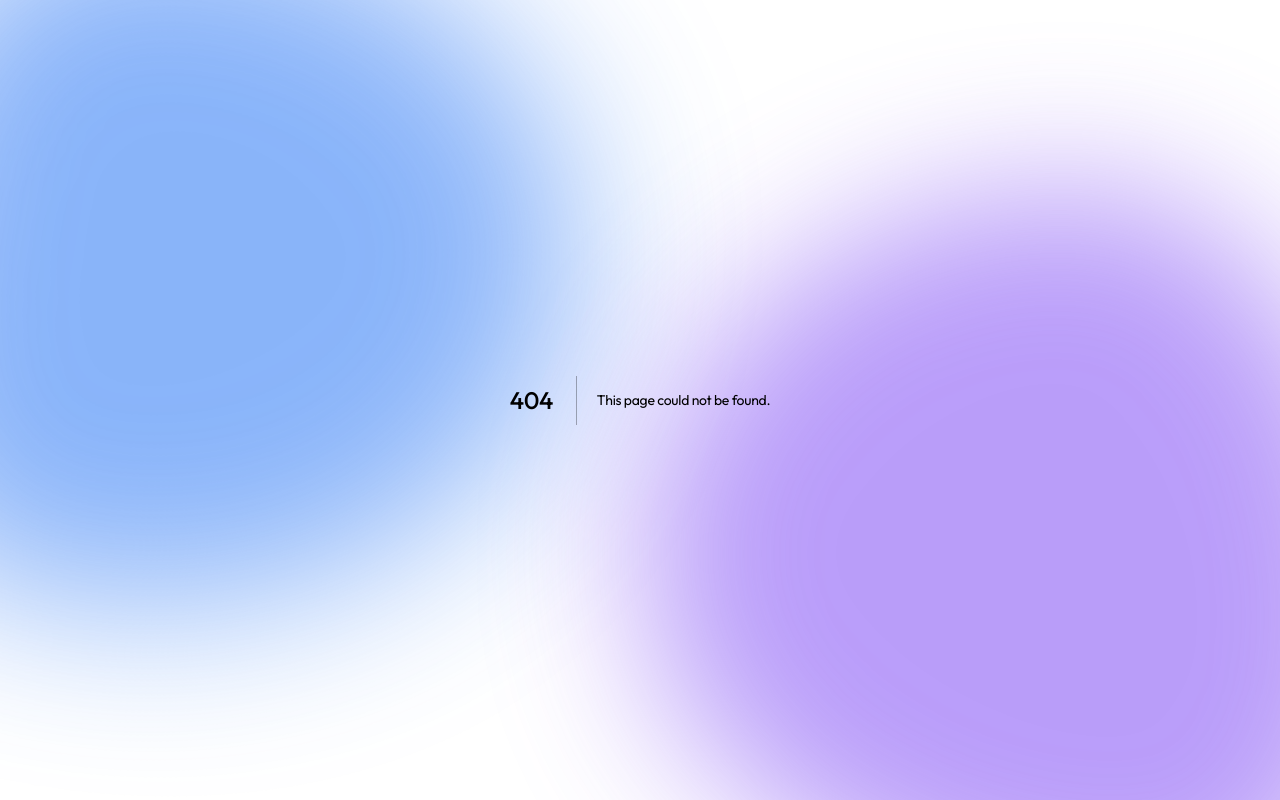
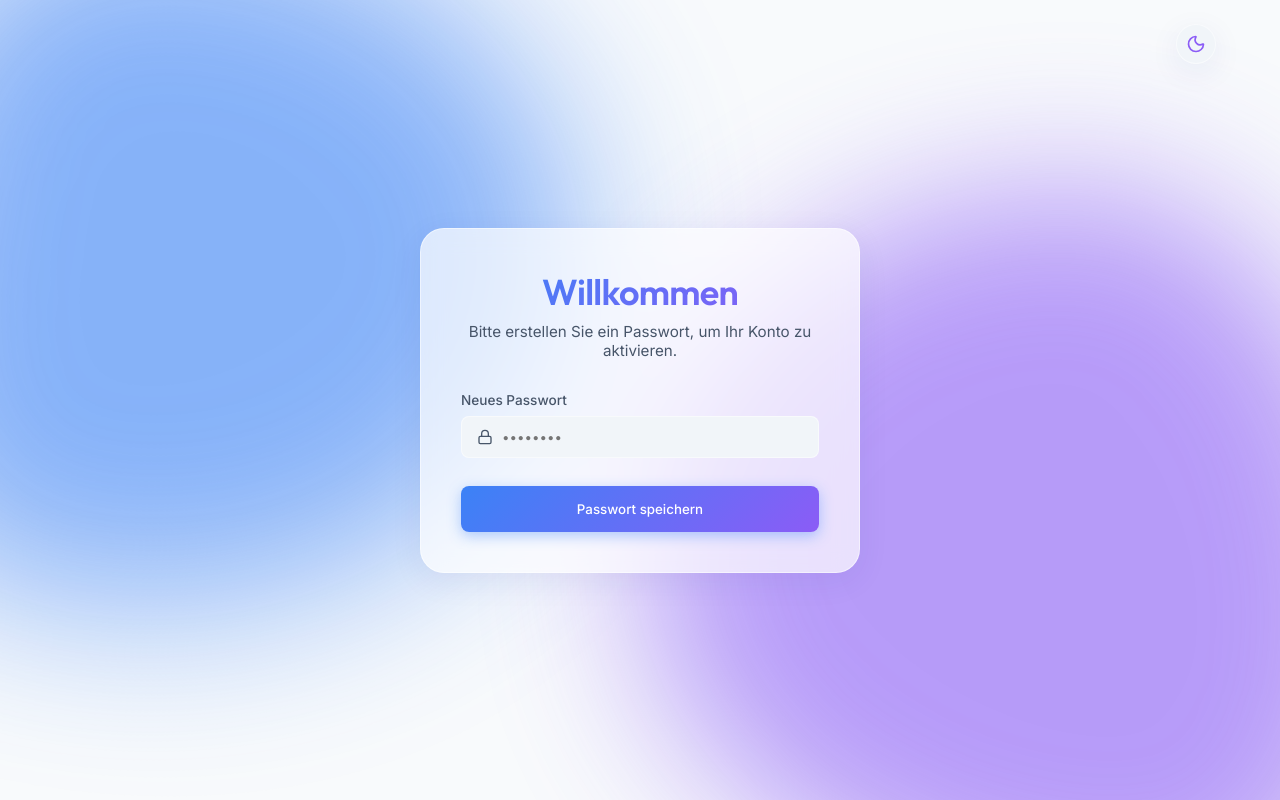
Before and after one commit to vatool2026/time-tracker-web, a Next.js app: page /setup-password in a window 1280 px wide. Before the commit this address had no page. Built offline with nearby package versions, Linux system fonts and the light colour scheme.

Commit message:
Add invite employee and setup password actions

```diff
--- a/src/app/actions.ts
+++ b/src/app/actions.ts
@@ -626,9 +626,9 @@ export async function inviteEmployeeAction(
   );
 
   // 1. Invite the user
+  const siteUrl = process.env.NEXT_PUBLIC_SITE_URL || 'http://localhost:3000';
   const { data: inviteData, error: inviteError } = await supabaseAdmin.auth.admin.inviteUserByEmail(email, {
-    // Optionally redirect to a specific URL after they click the invite link
-    // redirectTo: 'http://localhost:3000/login'
+    redirectTo: `${siteUrl}/auth/confirm?next=/setup-password`
   });
 
   if (inviteError || !inviteData.user) {
@@ -682,3 +682,27 @@ export async function inviteEmployeeAction(
   revalidatePath('/dashboard');
   return { success: true, message: 'Mitarbeiter erfolgreich eingeladen. Eine E-Mail wurde versendet.' };
 }
+
+/**
+ * Sets a new password for a user who has just accepted an invite.
+ */
+export async function setupPasswordAction(formData: FormData): Promise<ActionResponse> {
+  const password = formData.get('password') as string;
+
+  if (!password) {
+    return { success: false, message: 'Bitte ein Passwort eingeben.' };
+  }
+
+  const supabase = await createClient();
+
+  const { error } = await supabase.auth.updateUser({
+    password: password
+  });
+
+  if (error) {
+    return { success: false, message: formatErrorMessage(error, 'Fehler beim Setzen des Passworts') };
+  }
+
+  revalidatePath('/dashboard');
+  return { success: true, message: 'Passwort erfolgreich gesetzt.' };
+}
--- /dev/null
+++ b/src/app/setup-password/page.tsx
@@ -0,0 +1,122 @@
+"use client";
+
+import React, { useState } from 'react';
+import { setupPasswordAction } from '@/app/actions';
+import ThemeToggle from '@/components/ThemeToggle';
+import { Lock, AlertCircle, CheckCircle } from 'lucide-react';
+
+export default function SetupPasswordPage() {
+  const [error, setError] = useState<string | null>(null);
+  const [success, setSuccess] = useState<boolean>(false);
+  const [loading, setLoading] = useState<boolean>(false);
+
+  const handleSubmit = async (e: React.FormEvent<HTMLFormElement>) => {
+    e.preventDefault();
+    setError(null);
+    setLoading(true);
+
+    const formData = new FormData(e.currentTarget);
+    const res = await setupPasswordAction(formData);
+
+    setLoading(false);
+    if (!res.success) {
+      setError(res.message);
+    } else {
+      setSuccess(true);
+      setTimeout(() => {
+        window.location.href = '/dashboard';
+      }, 2000);
+    }
+  };
+
+  return (
+    <main className="container flex-center" style={{ minHeight: '100vh', flexDirection: 'column', padding: '1rem', position: 'relative' }}>
+
+      {/* Top right theme toggle */}
+      <div style={{ position: 'absolute', top: '1.5rem', right: '1.5rem', zIndex: 50 }}>
+        <ThemeToggle />
+      </div>
+
+      {/* Card */}
+      <div className="glass glass-card" style={{ width: '100%', maxWidth: '440px', padding: '2.5rem', zIndex: 10 }}>
+
+        {/* Header */}
+        <div style={{ textAlign: 'center', marginBottom: '2rem' }}>
+          <h1 className="text-gradient" style={{ fontSize: '2.25rem', marginBottom: '0.5rem' }}>Willkommen</h1>
+          <p style={{ color: 'var(--text-secondary)', fontSize: '0.95rem' }}>Bitte erstellen Sie ein Passwort, um Ihr Konto zu aktivieren.</p>
+        </div>
+
+        {/* Success Message */}
+        {success && (
+          <div className="glass" style={{
+            padding: '0.75rem 1rem',
+            borderRadius: 'var(--border-radius-sm)',
+            backgroundColor: 'rgba(34, 197, 94, 0.15)',
+            border: '1px solid var(--success)',
+            color: 'var(--success)',
+            fontSize: '0.9rem',
+            marginBottom: '1.5rem',
+            display: 'flex',
+            alignItems: 'center',
+            gap: '0.5rem'
+          }}>
+            <CheckCircle size={18} />
+            <span>Passwort erfolgreich erstellt. Sie werden weitergeleitet...</span>
+          </div>
+        )}
+
+        {/* Error Alert */}
+        {error && (
+          <div className="glass" style={{
+            padding: '0.75rem 1rem',
+            borderRadius: 'var(--border-radius-sm)',
+            backgroundColor: 'rgba(239, 68, 68, 0.15)',
+            border: '1px solid var(--danger)',
+            color: 'var(--danger)',
+            fontSize: '0.9rem',
+            marginBottom: '1.5rem',
+            display: 'flex',
+            alignItems: 'center',
+            gap: '0.5rem'
+          }}>
+            <AlertCircle size={18} />
+            <span>{error}</span>
+          </div>
+        )}
+
+        {/* Form */}
+        {!success && (
+          <form onSubmit={handleSubmit} style={{ display: 'flex', flexDirection: 'column', gap: '1.25rem' }}>
+
+            <div>
+              <div className="flex-between" style={{ marginBottom: '0.5rem' }}>
+                <label htmlFor="password" style={{ fontSize: '0.85rem', color: 'var(--text-secondary)', fontWeight: 500 }}>
+                  Neues Passwort
+                </label>
+              </div>
+              <div style={{ position: 'relative' }}>
+                <input
+                  id="password"
+                  name="password"
+                  type="password"
+                  placeholder="••••••••"
+                  required
+                  minLength={6}
+                  className="input-field"
+                  style={{ paddingLeft: '2.5rem' }}
+                  disabled={loading}
+                />
+                <Lock size={16} style={{ position: 'absolute', left: '1rem', top: '50%', transform: 'translateY(-50%)', color: 'var(--text-secondary)' }} />
+              </div>
+            </div>
+
+            <button type="submit" className="btn btn-primary" style={{ width: '100%', height: '46px', marginTop: '0.5rem' }} disabled={loading}>
+              {loading ? 'Wird gespeichert...' : 'Passwort speichern'}
+            </button>
+          </form>
+        )}
+
+      </div>
+    </main>
+  );
+}
--- a/src/utils/supabase/middleware.ts
+++ b/src/utils/supabase/middleware.ts
@@ -59,7 +59,7 @@ export async function updateSession(request: NextRequest) {
   } = await supabase.auth.getUser()
 
   // Protect routes based on user state
-  if (!user && request.nextUrl.pathname.startsWith('/dashboard')) {
+  if (!user && (request.nextUrl.pathname.startsWith('/dashboard') || request.nextUrl.pathname.startsWith('/setup-password'))) {
     const url = request.nextUrl.clone()
     url.pathname = '/login'
     return NextResponse.redirect(url)
```
Also changed, not shown: src/app/auth/confirm/route.ts (added, +35 -0 lines).
